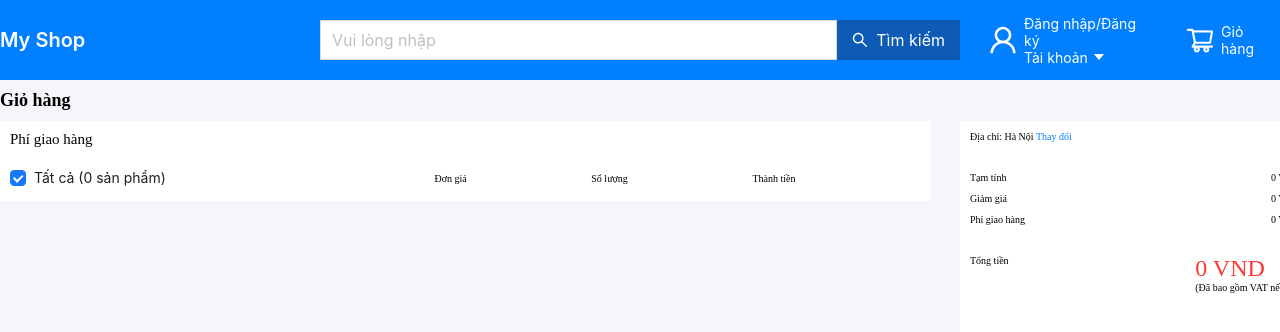
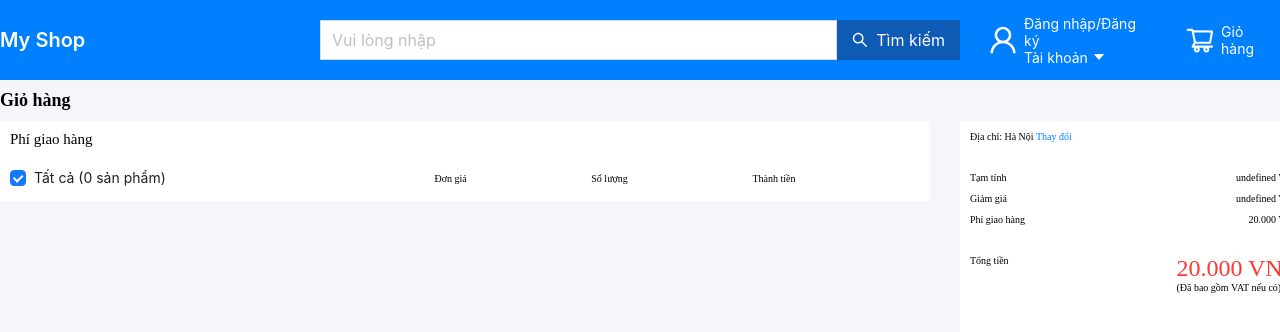
Before and after one commit to TranTung31/my-shop, a React (Create React App) app: page /order in a window 1280 px wide. Shown: the top 332 px of the page. Built offline with nearby package versions, Linux system fonts and the light colour scheme.

Commit message:
40 - Xử lý phần mua hàng (P1)

```diff
--- a/src/components/AdminProduct/AdminProduct.js
+++ b/src/components/AdminProduct/AdminProduct.js
@@ -9,7 +9,7 @@ import TableComponent from "../TableComponent/TableComponent";
 import { Button, Form, Select, Space } from "antd";
 import { useEffect, useRef, useState } from "react";
 import InputComponent from "../InputComponent/InputComponent";
-import { getBase64 } from "../../utils";
+import { convertPrice, getBase64 } from "../../utils";
 import * as ProductService from "../../services/ProductService";
 import useMutationHook from "../../hooks/useMutationHook";
 import * as Message from "../../components/Message/Message";
@@ -47,6 +47,7 @@ const AdminProduct = () => {
     type: "",
     price: "",
     countInStock: "",
+    discount: "",
     rating: "",
     image: "",
     newType: "",
@@ -57,6 +58,7 @@ const AdminProduct = () => {
     type: "",
     price: "",
     countInStock: "",
+    discount: "",
     rating: "",
     image: "",
   });
@@ -118,7 +120,7 @@ const AdminProduct = () => {
   const { isLoading: isLoadingProducts, data: products } = queryGetAllProduct;
 
   const dataProducts = products?.data?.map((product) => {
-    return { ...product, key: product._id };
+    return { ...product, key: product._id, price: convertPrice(product.price) };
   });
 
   useEffect(() => {
@@ -188,12 +190,16 @@ const AdminProduct = () => {
 
   const newStateProduct = {
     name: stateProduct.name,
-    type: stateProduct?.type === "add-type" ? stateProduct?.newType : stateProduct?.type,
+    type:
+      stateProduct?.type === "add-type"
+        ? stateProduct?.newType
+        : stateProduct?.type,
     price: stateProduct.price,
     countInStock: stateProduct.countInStock,
+    discount: stateProduct.discount,
     rating: stateProduct.rating,
     image: stateProduct.image,
-  }
+  };
 
   const onFinish = () => {
     mutation.mutate(newStateProduct, {
@@ -247,6 +253,7 @@ const AdminProduct = () => {
         type: res?.data?.type,
         price: res?.data?.price,
         countInStock: res?.data?.countInStock,
+        discount: res?.data?.discount,
         rating: res?.data?.rating,
         image: res?.data?.image,
       });
@@ -420,6 +427,27 @@ const AdminProduct = () => {
           return record?.price >= 300000;
         }
         return record?.price < 300000;
+      },
+    },
+    {
+      title: "Discount",
+      dataIndex: "discount",
+      sorter: (a, b) => a.discount - b.discount,
+      filters: [
+        {
+          text: ">= 5",
+          value: ">=",
+        },
+        {
+          text: "< 5",
+          value: "<",
+        },
+      ],
+      onFilter: (value, record) => {
+        if (value === ">=") {
+          return record?.discount >= 5;
+        }
+        return record?.discount < 5;
       },
     },
     {
@@ -617,6 +645,23 @@ const AdminProduct = () => {
           </Form.Item>
 
           <Form.Item
+            label="Discount"
+            name="discount"
+            rules={[
+              {
+                required: true,
+                message: "Please input your discount!",
+              },
+            ]}
+          >
+            <InputComponent
+              value={stateProduct.discount}
+              onChange={handleOnChange}
+              name="discount"
+            />
+          </Form.Item>
+
+          <Form.Item
             label="Rating"
             name="rating"
             rules={[
@@ -782,6 +827,23 @@ const AdminProduct = () => {
             </Form.Item>
 
             <Form.Item
+              label="Discount"
+              name="discount"
+              rules={[
+                {
+                  required: true,
+                  message: "Please input your discount!",
+                },
+              ]}
+            >
+              <InputComponent
+                value={stateDetailProduct.discount}
+                onChange={handleOnChangeDetail}
+                name="discount"
+              />
+            </Form.Item>
+
+            <Form.Item
               label="Rating"
               name="rating"
               rules={[
--- a/src/components/CardProduct/CardProduct.jsx
+++ b/src/components/CardProduct/CardProduct.jsx
@@ -9,6 +9,7 @@ import {
 import { StarFilled } from "@ant-design/icons";
 import logo from "../../assets/images/logo.png";
 import { useNavigate } from "react-router-dom";
+import { convertPrice } from "../../utils";
 
 const CardProduct = (props) => {
   const {
@@ -61,7 +62,7 @@ const CardProduct = (props) => {
         <WrapperStyleTextSell> | Đã bán {selled || 100}+</WrapperStyleTextSell>
       </WrapperReportProduct>
       <WrapperPriceProduct>
-        {price.toLocaleString()}{" "}
+        {convertPrice(price)}{" "}
         <WrapperPriceDiscount>- {discount || 5} %</WrapperPriceDiscount>
       </WrapperPriceProduct>
     </WrapperCardStyle>
--- a/src/components/ProductDetailComponent/ProductDetailComponent.jsx
+++ b/src/components/ProductDetailComponent/ProductDetailComponent.js
@@ -18,6 +18,7 @@ import { useQuery } from "@tanstack/react-query";
 import { useDispatch, useSelector } from "react-redux";
 import { useLocation, useNavigate } from "react-router-dom";
 import { addProductToCart } from "../../redux/slides/orderSlice";
+import { convertPrice } from "../../utils";
 
 const ProductDetailComponent = ({ id }) => {
   const [numberProduct, setNumberProduct] = useState(1);
@@ -62,6 +63,7 @@ const ProductDetailComponent = ({ id }) => {
         amount: numberProduct,
         image: product?.image,
         price: product?.price,
+        discount: product?.discount,
         product: product?._id,
       }));
     }
@@ -130,7 +132,7 @@ const ProductDetailComponent = ({ id }) => {
         </div>
         <div>
           <WrapperCurrentPrice>
-            {product?.price?.toLocaleString()} <sup>₫</sup>
+            {convertPrice(product?.price)} <sup>₫</sup>
           </WrapperCurrentPrice>
         </div>
         <WrapperCurrentAddress>
--- a/src/pages/OrderPage/OrderPage.jsx
+++ b/src/pages/OrderPage/OrderPage.jsx
@@ -24,11 +24,12 @@ import {
   increaseProduct,
   decreaseProduct,
 } from "../../redux/slides/orderSlice";
-import { useState } from "react";
+import { useMemo, useState } from "react";
+import { convertPrice } from "../../utils";
 
 const OrderPage = () => {
+  const [checkedList, setCheckedList] = useState([]);
   const order = useSelector((state) => state.order);
-  const [checkedList, setCheckedList] = useState([]);
 
   const dispatch = useDispatch();
 
@@ -71,6 +72,33 @@ const OrderPage = () => {
     dispatch(removeMoreProduct({ checkedList }));
     setCheckedList([]);
   };
+
+  const priceMemo = useMemo(() => {
+    const result = order.orderItems.reduce((total, item) => {
+      return total + (item.price * item.amount);
+    }, 0);
+    return result;
+  }, [order]);
+
+  const priceDiscountMemo = useMemo(() => {
+    const result = order.orderItems.reduce((total, item) => {
+      return total + ((item.price * item.amount) * ((item.discount) / 100));
+    }, 0);
+    return result;
+  }, [order]);
+
+  const priceDeliveryMemo = useMemo(() => {
+    if (priceMemo > 200000) {
+      return 10000;
+    } else {
+      return 20000;
+    }
+  }, [priceMemo]);
+
+  const priceTotalMemo = useMemo(() => {
+    return priceMemo - priceDiscountMemo + priceDeliveryMemo;
+  }, [priceMemo, priceDiscountMemo, priceDeliveryMemo]);
+
   return (
     <div style={{ backgroundColor: "#f5f5fa" }}>
       <WrapperOrderPage>
@@ -122,7 +150,7 @@ const OrderPage = () => {
                     <WrapperProductName>{item.name}</WrapperProductName>
                   </WrapperProduct>
 
-                  <span>{item.price.toLocaleString()}</span>
+                  <span>{convertPrice(item.price)}</span>
 
                   <div style={{ border: "1px solid #ccc" }}>
                     <WrapperProductLeftButton
@@ -146,7 +174,7 @@ const OrderPage = () => {
                     </WrapperProductRightButton>
                   </div>
 
-                  <span>{(item.price * item.amount).toLocaleString()}</span>
+                  <span>{convertPrice(item.price * item.amount)}</span>
 
                   <div
                     style={{ cursor: "pointer" }}
@@ -169,22 +197,22 @@ const OrderPage = () => {
               <div style={{ padding: "20px 0 30px" }}>
                 <WrapperCaculator>
                   <label>Tạm tính</label>
-                  <div>0 VND</div>
+                  <div>{`${convertPrice(priceMemo)} VND`}</div>
                 </WrapperCaculator>
                 <WrapperCaculator>
                   <label>Giảm giá</label>
-                  <div>0 VND</div>
+                  <div>{`${convertPrice(priceDiscountMemo)} VND`}</div>
                 </WrapperCaculator>
                 <WrapperCaculator>
                   <label>Phí giao hàng</label>
-                  <div>0 VND</div>
+                  <div>{`${convertPrice(priceDeliveryMemo)} VND`}</div>
                 </WrapperCaculator>
               </div>
 
               <WrapperTotalPrice>
                 <span>Tổng tiền</span>
                 <div>
-                  <WrapperTotal>0 VND</WrapperTotal>{" "}
+                  <WrapperTotal>{`${convertPrice(priceTotalMemo)} VND`}</WrapperTotal>{" "}
                   <div>(Đã bao gồm VAT nếu có)</div>
                 </div>
               </WrapperTotalPrice>
--- a/src/redux/slides/orderSlice.js
+++ b/src/redux/slides/orderSlice.js
@@ -18,7 +18,7 @@ export const orderSlice = createSlice({
   initialState,
   reducers: {
     addProductToCart: (state, action) => {
-      const { amount, image, name, price, product } = action.payload;
+      const { amount, image, name, price, discount, product } = action.payload;
       const findProduct = state.orderItems.find(
         (item) => item.product === product
       );
--- a/src/utils.js
+++ b/src/utils.js
@@ -24,3 +24,13 @@ export function getItem(label, key, icon, children, type) {
     type,
   };
 }
+
+export function convertPrice(price) {
+  try {
+    if (price) {
+      return price.toLocaleString().replaceAll(",", ".");
+    }
+  } catch (error) {
+    return error;
+  }
+}
```
